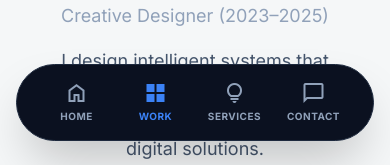
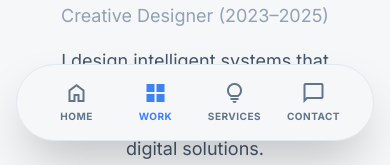
Before and after one commit to jisunahamed/fahim, a Next.js app: page / in a window 390 px wide. Shown: the part 679-844 px from the top of the page. Built offline with nearby package versions, Linux system fonts and the light colour scheme; no server answers; the database is empty.

Commit message:
style: apply body color to the mobile nav bar

```diff
--- a/src/components/MobileNav.tsx
+++ b/src/components/MobileNav.tsx
@@ -49,7 +49,7 @@ export default function MobileNav() {
 
     return (
         <nav className="fixed bottom-0 left-0 right-0 z-[100] flex justify-center pb-6 px-4 pointer-events-none">
-            <div className="flex items-center justify-between gap-2 bg-[#0B1120] border border-slate-800 px-6 py-2 rounded-full shadow-2xl max-w-sm w-full pointer-events-auto">
+            <div className="flex items-center justify-between gap-2 bg-background-light dark:bg-background-dark border border-slate-200 dark:border-slate-800/60 px-6 py-2 rounded-full shadow-2xl max-w-sm w-full pointer-events-auto">
                 {tabs.map((tab) => {
                     const isActive = activeTab === tab.id;
 
@@ -58,7 +58,7 @@ export default function MobileNav() {
                             key={tab.id}
                             href={tab.href}
                             onClick={() => setActiveTab(tab.id)}
-                            className={`flex flex-1 flex-col items-center justify-center p-2 rounded-xl transition-all duration-300 ${isActive ? 'text-[#3B82F6]' : 'text-slate-400 hover:text-slate-200'
+                            className={`flex flex-1 flex-col items-center justify-center p-2 rounded-xl transition-all duration-300 ${isActive ? 'text-primary' : 'text-slate-500 hover:text-slate-900 dark:text-slate-400 dark:hover:text-slate-200'
                                 }`}
                         >
                             <span
```
